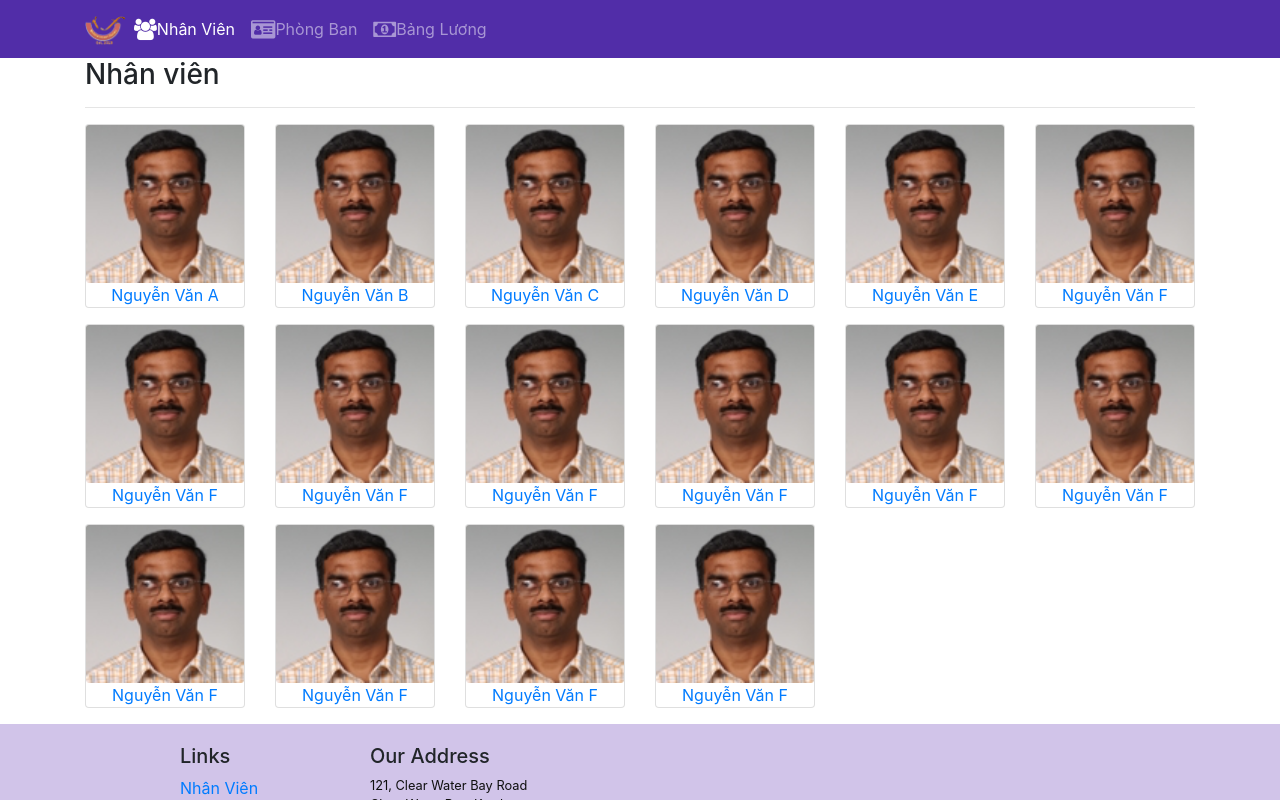
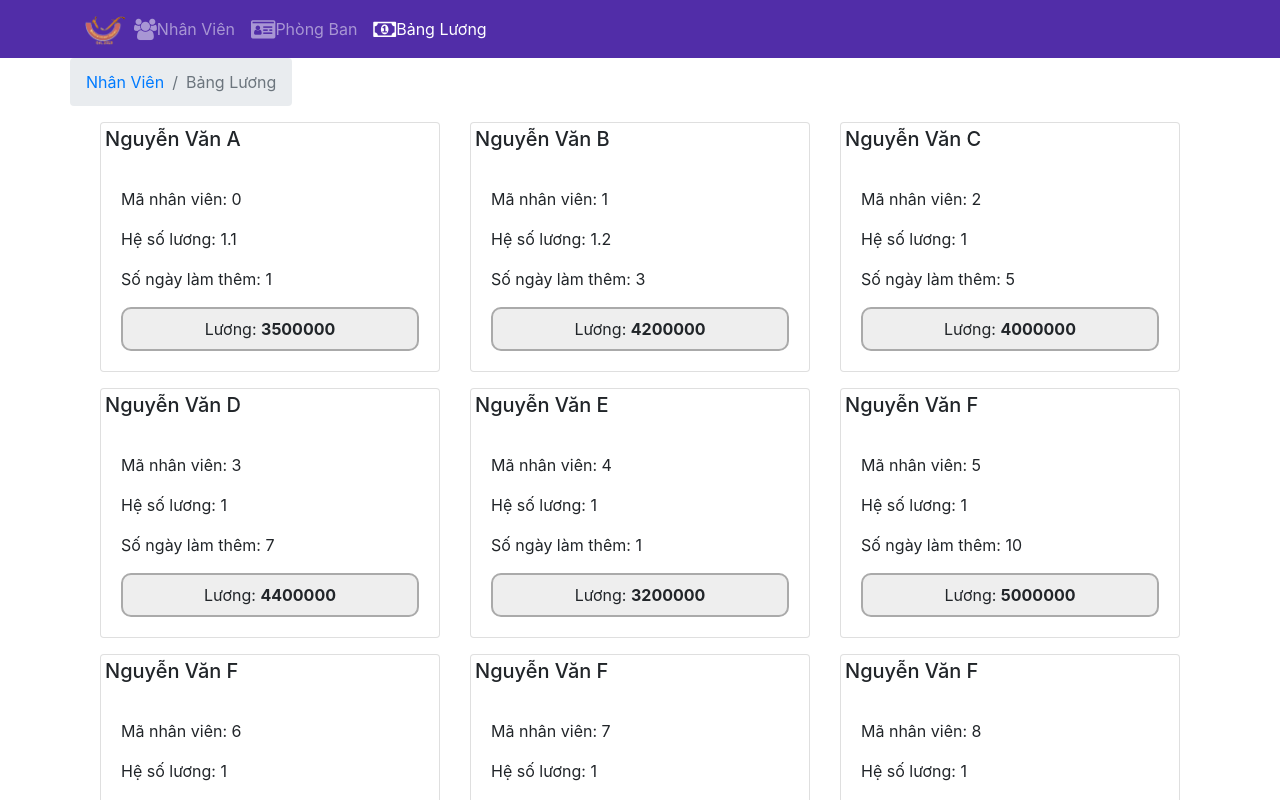
Before and after one commit to dtrungqt/RJS101x_ASM, a React (Create React App) app: page /salary in a window 1280 px wide. Before the commit this address led to /home. Shown: the top 800 px of the page. Built offline with nearby package versions, Linux system fonts and the light colour scheme.

Commit message:
7th SIT4: salary

```diff
--- a/src/App.css
+++ b/src/App.css
@@ -51,3 +51,9 @@ address {
   margin-top: 0px;
   margin-bottom: 0rem;
 }
+
+.salary-box {
+  border: 2px solid #aaa;
+  border-radius: 10px;
+  background-color: #eee;
+}
--- a/src/components/DepartmentComponent.js
+++ b/src/components/DepartmentComponent.js
@@ -11,8 +11,8 @@ import {
 import { Link } from "react-router-dom";
 
 //hiển thị các phòng ban
-function RenderDepartment({ departments }, { staffs }) {
-  const departmentList = departments.map(function (department) {
+function RenderDepartment({ departments }) {
+  const departmentList = departments.map((department) => {
     return (
       <div className="col-12 col-md-6 col-lg-4 mb-3" key={department.id}>
         <Card>
@@ -43,7 +43,7 @@ function Department(props) {
         </Breadcrumb>
       </div>
 
-      <RenderDepartment staffs={props.staffs} departments={props.departments} />
+      <RenderDepartment departments={props.departments} />
     </div>
   );
 }
--- a/src/components/MainComponent.js
+++ b/src/components/MainComponent.js
@@ -4,6 +4,7 @@ import StaffDetail from "./StaffDetailComponent";
 import Header from "./HeaderComponent";
 import Footer from "./FooterComponent";
 import Department from "./DepartmentComponent";
+import Salary from "./SalaryComponent";
 import { STAFFS, DEPARTMENTS } from "../shared/staffs";
 import { Switch, Route, Redirect } from "react-router-dom";
 
@@ -51,20 +52,14 @@ class Main extends Component {
             exact
             path="/department"
             component={() => (
-              <Department
-                staffs={this.state.staffs}
-                departments={this.state.departments}
-              />
+              <Department departments={this.state.departments} />
             )}
           />
-          {/*
-
-          <Route exact path="/contactus" component={Contact} />
           <Route
             exact
-            path="/aboutus"
-            component={() => <About leaders={this.state.leaders} />}
-          />*/}
+            path="/salary"
+            component={() => <Salary staffs={this.state.staffs} />}
+          />
           {/* Sử dụng exact có nghĩa là path phải khớp chính xác với path sau đó (ở
           đây là /menu). Bởi vì ta định tuyến (route) đến DishDetail Component
           và sử dụng một đường dẫn bắt đầu bằng /menu */}
--- /dev/null
+++ b/src/components/SalaryComponent.js
@@ -0,0 +1,63 @@
+import React from "react";
+import {
+  Card,
+  CardImg,
+  CardImgOverlay,
+  CardTitle,
+  Breadcrumb,
+  BreadcrumbItem,
+  CardBody,
+} from "reactstrap";
+import { Link } from "react-router-dom";
+
+function RenderSalary({ info }) {
+  const salaryList = info.map((staff) => {
+    const salary = Math.round(
+      staff.salaryScale * 3000000 + staff.overTime * 200000
+    );
+
+    return (
+      <div className="col-12 col-md-6 col-lg-4 mb-3" key={staff.id}>
+        <Card>
+          <CardTitle className="p-1">{staff.name}</CardTitle>
+          <CardBody>
+            <p>Mã nhân viên: {staff.id}</p>
+            <p>Hệ số lương: {staff.salaryScale}</p>
+            <p>Số ngày làm thêm: {staff.overTime}</p>
+            <div className="salary-box">
+              <p className="text-center m-2">
+                Lương: <strong>{salary}</strong>
+              </p>
+            </div>
+          </CardBody>
+        </Card>
+      </div>
+    );
+  });
+
+  return (
+    <div className="container">
+      <div className="row">{salaryList}</div>
+    </div>
+  );
+}
+
+function Salary({ staffs }) {
+  return (
+    <div className="container">
+      <div className="row">
+        <Breadcrumb>
+          <BreadcrumbItem>
+            <Link to="/home">Nhân Viên</Link>
+          </BreadcrumbItem>
+
+          <BreadcrumbItem active>Bảng Lương</BreadcrumbItem>
+        </Breadcrumb>
+      </div>
+
+      <RenderSalary info={staffs} />
+    </div>
+  );
+}
+
+export default Salary;
```
